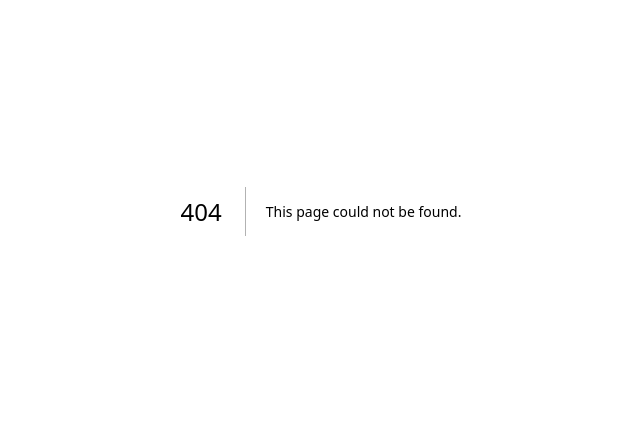
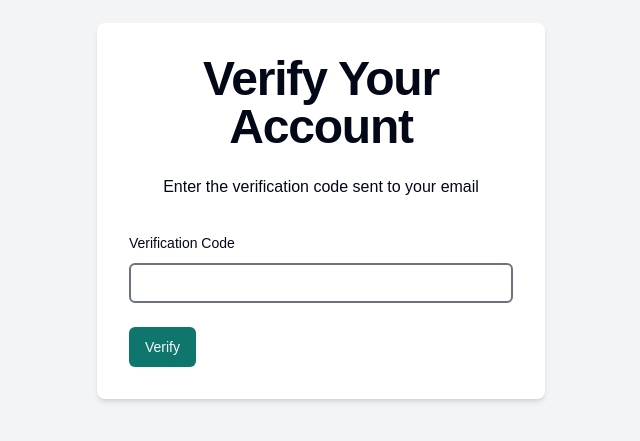
Before and after one commit to sohail019/Complete-NextJS, a Next.js app in the folder 03_anonymous_message/: page /verify/1 in a window 1280 px wide. Before the commit this address had no page. Shown: the part 189-630 px from the top of the page, without its empty margins (319-959 px from the left). Built offline with nearby package versions, Linux system fonts and the light colour scheme.

Commit message:
Created Verify Page and Sign in page ui

```diff
--- a/03_anonymous_message/src/app/(auth)/sign-in/page.tsx
+++ b/03_anonymous_message/src/app/(auth)/sign-in/page.tsx
@@ -1,7 +1,132 @@
-import React from 'react'
+"use client";
+import { ApiResponse } from "@/types/ApiResponse";
+import { zodResolver } from "@hookform/resolvers/zod";
+import Link from "next/link";
+import { useEffect, useState } from "react";
+import { useForm } from "react-hook-form";
+import * as z from "zod";
 
-export default function SignUp() {
+import { Button } from "@/components/ui/button";
+import {
+  Form,
+  FormField,
+  FormItem,
+  FormLabel,
+  FormMessage,
+} from "@/components/ui/form";
+import { Input } from "@/components/ui/input";
+// useToast
+// import { useToast } from "@/components/ui/use-toast";
+import axios, { AxiosError } from "axios";
+import { Loader2 } from "lucide-react";
+import { useRouter } from "next/navigation";
+import { useToast } from "@/hooks/use-toast";
+import { signInSchema } from "@/schemas/signInSchema";
+import { signIn } from "next-auth/react";
+
+export default function SignIn() {
+  const [isSubmitting, setIsSubmitting] = useState(false); //? flag - if form is currently being submitted
+  const router = useRouter();
+
+  //? Deconstructuring the toast function to show noti msgs to users
+  const { toast } = useToast();
+
+  const form = useForm<z.infer<typeof signInSchema>>({
+    resolver: zodResolver(signInSchema),
+    //* Tells React Hook Form to validate the form inputs using the Zod schema.
+    defaultValues: {
+      identifier: "",
+      password: "",
+    },
+  });
+
+  //* Function to handle form submission
+  const onSubmit = async (data: z.infer<typeof signInSchema>) => {
+
+    //* Signin using nextauth
+    const result = await signIn('credentials', {
+      redirect: false,
+      identifier: data.identifier,
+      password: data.password
+    })
+
+    if(result?.error){
+      toast({
+        title: "Login Failed",
+        description: "Incorrect username and password",
+        variant: "destructive"
+      })
+    }
+
+    if(result?.url){
+      router.replace("/dashboard")
+    }
+  };
+
   return (
-    <div>SignUp</div>
-  )
+    <div className="flex justify-center items-center min-h-screen bg-gray-800">
+      <div className="w-full max-w-md p-8 space-y-8 bg-white rounded-lg shadow-md">
+        <div className="text-center">
+          <h1 className="text-4xl font-extrabold tracking-tight lg:text-5xl mb-6">
+            Welcome Back
+          </h1>
+          <p className="mb-4">Login to start your anonymous adventure</p>
+        </div>
+        <Form {...form}>
+          <form onSubmit={form.handleSubmit(onSubmit)} className="space-y-6">
+            <FormField
+              name="identifier"
+              control={form.control}
+              render={({ field }) => (
+                <FormItem>
+                  <FormLabel>Email</FormLabel>
+                  <Input
+                    {...field}
+                    onChange={(e) => {
+                      field.onChange(e);
+                    }}
+                    name="email"
+                  />
+                  {/* <p className="text-muted text-gray-400 text-sm">
+                    We will send you a verification code
+                  </p> */}
+                  <FormMessage />
+                </FormItem>
+              )}
+            />
+
+            <FormField
+              name="password"
+              control={form.control}
+              render={({ field }) => (
+                <FormItem>
+                  <FormLabel>Password</FormLabel>
+                  <Input {...field} name="password" type="password" />
+                  <FormMessage />
+                </FormItem>
+              )}
+            />
+            <Button type="submit" className="w-full" disabled={isSubmitting}>
+              {isSubmitting ? (
+                <>
+                  <Loader2 className="mr-2 h-4 w-4 animate-spin" />
+                  Please wait
+                </>
+              ) : (
+                "Sign In"
+              )}
+            </Button>
+          </form>
+        </Form>
+        <div className="text-center mt-4">
+          <p>
+            Create an Account?{" "}
+            <Link href="/sign-up" className="text-teal-600 hover:text-teal-800">
+              Sign up
+            </Link>
+          </p>
+        </div>
+      </div>
+    </div>
+  );
 }
--- /dev/null
+++ b/03_anonymous_message/src/app/(auth)/verify/[username]/page.tsx
@@ -0,0 +1,76 @@
+"use client"
+import { Button } from '@/components/ui/button'
+import { Form, FormField, FormItem, FormLabel, FormMessage } from '@/components/ui/form'
+import { Input } from '@/components/ui/input'
+import { useToast } from '@/hooks/use-toast'
+import { verifySchema } from '@/schemas/verifySchema'
+import { ApiResponse } from '@/types/ApiResponse'
+import { zodResolver } from '@hookform/resolvers/zod'
+import axios, { AxiosError } from 'axios'
+import { useParams, useRouter } from 'next/navigation'
+import React from 'react'
+import { useForm } from 'react-hook-form'
+import * as z from 'zod'
+
+export default function Verify() {
+    const router = useRouter()
+    const params = useParams<{username: string}>()
+    const {toast} = useToast()
+    const form = useForm<z.infer<typeof verifySchema>>({
+      resolver: zodResolver(verifySchema),
+    });
+
+    const onSubmit = async (data: z.infer<typeof verifySchema>) => {
+        try {
+            const response = await axios.post<ApiResponse>('/api/verify-code', {
+                username: params.username,
+                code: data.code
+            })
+
+            toast({
+                title: "Success",
+                description: response.data.message
+            })
+
+            router.replace('/sign-in')
+
+        } catch (error) {
+            const axiosError = error as AxiosError<ApiResponse>;
+            toast({
+              title: "Verification Failed",
+              description:
+                axiosError.response?.data.message ??
+                "An error occurred. Please try again.",
+              variant: "destructive",
+            });
+        }
+    };
+  return (
+    <div className="flex justify-center items-center min-h-screen bg-gray-100">
+      <div className="w-full max-w-md p-8 space-y-8 bg-white rounded-lg shadow-md">
+        <div className="text-center">
+          <h1 className="text-4xl font-extrabold tracking-tight lg:text-5xl mb-6">
+            Verify Your Account
+          </h1>
+          <p className="mb-4">Enter the verification code sent to your email</p>
+        </div>
+        <Form {...form}>
+          <form onSubmit={form.handleSubmit(onSubmit)} className="space-y-6">
+            <FormField
+              name="code"
+              control={form.control}
+              render={({ field }) => (
+                <FormItem>
+                  <FormLabel>Verification Code</FormLabel>
+                  <Input {...field} />
+                  <FormMessage />
+                </FormItem>
+              )}
+            />
+            <Button type="submit">Verify</Button>
+          </form>
+        </Form>
+      </div>
+    </div>
+  );
+}
--- a/03_anonymous_message/src/app/api/check-username-unique/route.ts
+++ b/03_anonymous_message/src/app/api/check-username-unique/route.ts
@@ -59,7 +59,7 @@
           success: false,
           message: "Username is already taken", // Username is taken
         },
-        { status: 200 }
+        { status: 400 }
       );
     }
 
--- a/03_anonymous_message/src/schemas/signInSchema.ts
+++ b/03_anonymous_message/src/schemas/signInSchema.ts
@@ -1,6 +1,6 @@
 import {z} from "zod"
 
 export const signInSchema = z.object({
-    username: z.string(),
+    identifier: z.string(),
     password: z.string(),
 })
```
